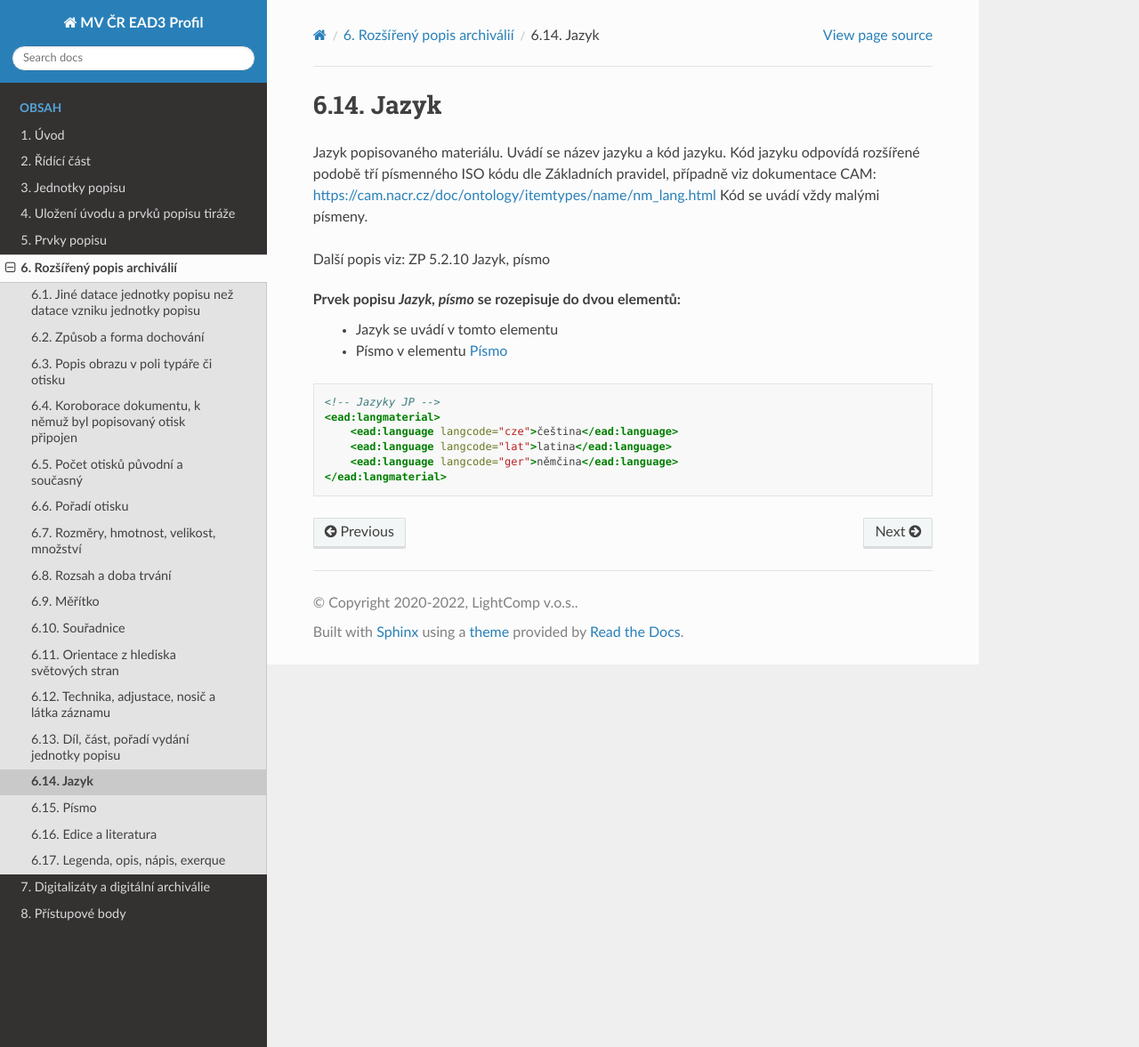
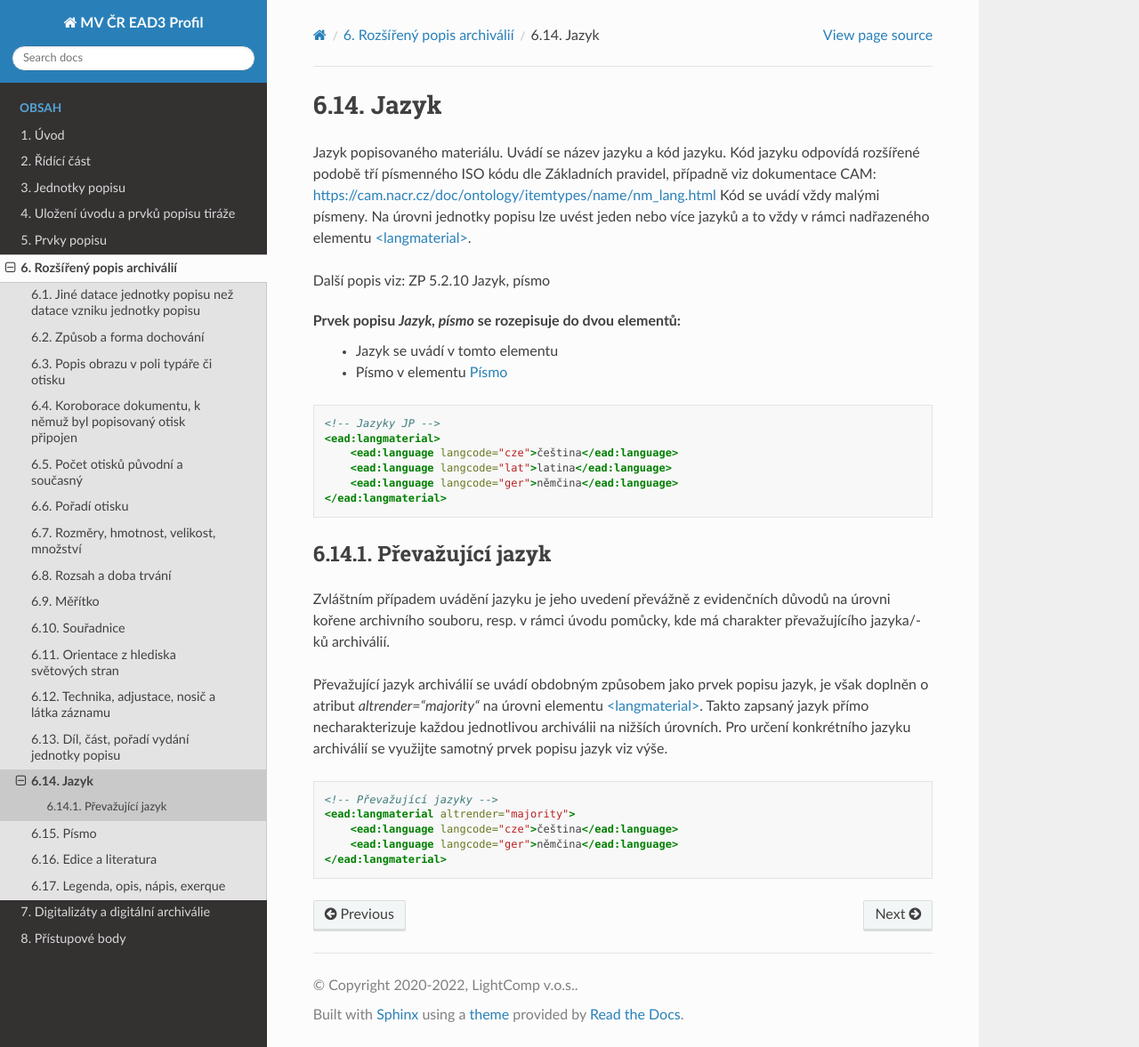
Before and after one commit to elzasw/ead3doc, a Sphinx documentation site: the page built from doc/source/rozsireny-popis/jazyk.rst, in a window 1280 px wide and 1177 px high. Shown: the whole window at 89% size. Built offline with Sphinx 7.4.7 and the Read the Docs theme 2.0.0, drawn with Linux system fonts in a browser that asks for light colours.

Commit message:
Prevazujici jazyk archivalii

```diff
--- a/doc/source/rozsireny-popis/jazyk.rst
+++ b/doc/source/rozsireny-popis/jazyk.rst
@@ -6,7 +6,9 @@ Jazyk
 Jazyk popisovaného materiálu. Uvádí se název jazyku a kód jazyku.
 Kód jazyku odpovídá rozšířené podobě tří písmenného ISO kódu dle Základních
 pravidel, případně viz dokumentace CAM: https://cam.nacr.cz/doc/ontology/itemtypes/name/nm_lang.html
-Kód se uvádí vždy malými písmeny.
+Kód se uvádí vždy malými písmeny. Na úrovni jednotky popisu
+lze uvést jeden nebo více jazyků a to vždy v rámci
+nadřazeného elementu `<langmaterial> <https://www.loc.gov/ead/EAD3taglib/EAD3.html#elem-langmaterial>`_.
 
 
 Další popis viz: ZP 5.2.10 Jazyk, písmo
@@ -24,3 +26,31 @@ Prvek popisu `Jazyk, písmo` se rozepisuje do dvou elementů:
       <ead:language langcode="lat">latina</ead:language>
       <ead:language langcode="ger">němčina</ead:language>
   </ead:langmaterial>
+
+
+.. _ead_item_types_langs_majority:
+
+Převažující jazyk
+----------------------
+
+Zvláštním případem uvádění jazyku je jeho uvedení převážně
+z evidenčních důvodů na úrovni kořene archivního souboru, resp. v rámci
+úvodu pomůcky, kde má charakter převažujícího jazyka/-ků archiválií.
+
+Převažující jazyk archiválií se uvádí obdobným způsobem
+jako prvek popisu jazyk, je však doplněn o atribut
+`altrender="majority"` na úrovni elementu
+`<langmaterial> <https://www.loc.gov/ead/EAD3taglib/EAD3.html#elem-langmaterial>`_.
+Takto zapsaný jazyk přímo necharakterizuje
+každou jednotlivou archiválii na nižších úrovních. Pro určení
+konkrétního jazyku archiválií se využijte samotný
+prvek popisu jazyk viz výše.
+
+
+.. code-block:: xml
+
+  <!-- Převažující jazyky -->
+  <ead:langmaterial altrender="majority">
+      <ead:language langcode="cze">čeština</ead:language>
+      <ead:language langcode="ger">němčina</ead:language>
+  </ead:langmaterial>
--- a/doc/source/uvod/zmeny.rst
+++ b/doc/source/uvod/zmeny.rst
@@ -102,3 +102,4 @@ Duben 2023
 * uvádění počtu zpřístupněných jednotek popisu: :ref:`ead_faintro_pocet_jp`
 * prvek popisy pro písmo: :ref:`ead_item_types_writting`
 * přidání části: :ref:`ead_control_localcontrol_ead3ver`
+* přidání části: :ref:`ead_item_types_langs_majority`
```
